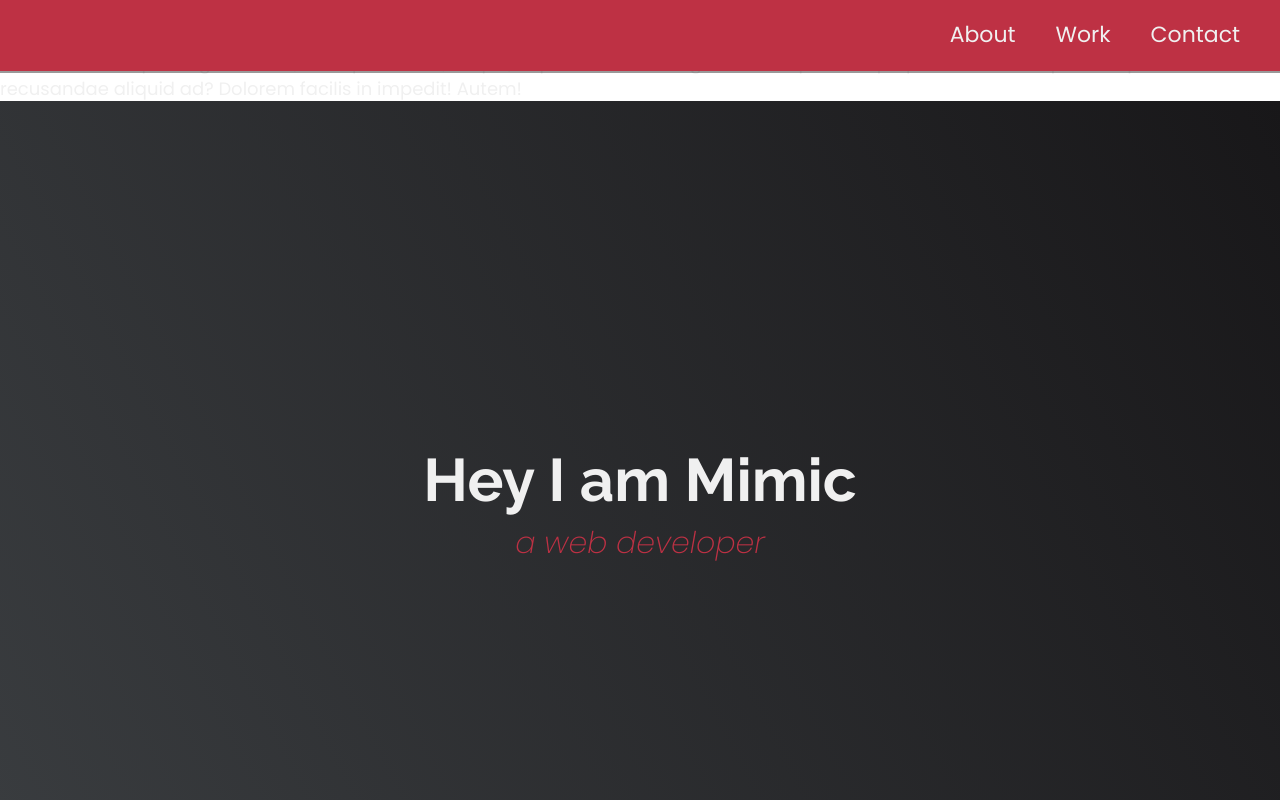
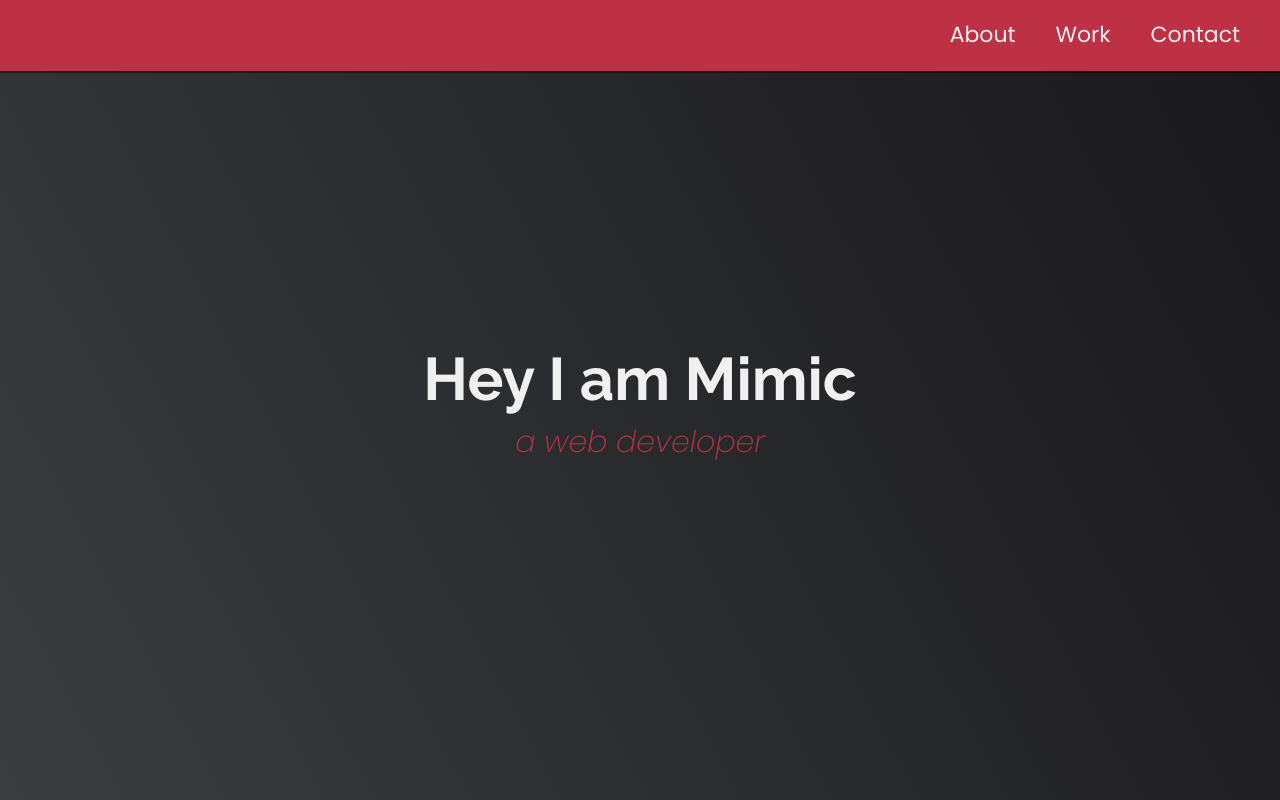
Before and after one commit to MarcellaVizona/freeCodeCamp_20_Projeto_PortfolioPessoal, a plain HTML site: page index.html in a window 1280 px wide. Shown: the top 800 px of the page. Drawn offline with Linux system fonts and the light colour scheme.

Commit message:
Update index.html

```diff
--- a/index.html
+++ b/index.html
@@ -37,12 +37,6 @@
     </nav>
 
     <!-- END NAV -->
-
-    <section>
-      <p>Lorem ipsum dolor sit amet consectetur adipisicing elit. Dolor quod voluptatem recusandae, debitis quidem architecto aspernatur voluptas consequuntur eos, laudantium laborum molestiae quae ullam reiciendis explicabo maiores quo laboriosam a?Lorem ipsum dolor sit amet consectetur adipisicing elit. Nam, numquam! Sed, neque, cupiditate animi eligendi illo impedit culpa perferendis voluptatem ipsam et recusandae aliquid ad? Dolorem facilis in impedit! Autem!</p>
-    </section>
-
-
 
     <!-- START WELCOME SECTION -->
 
```
